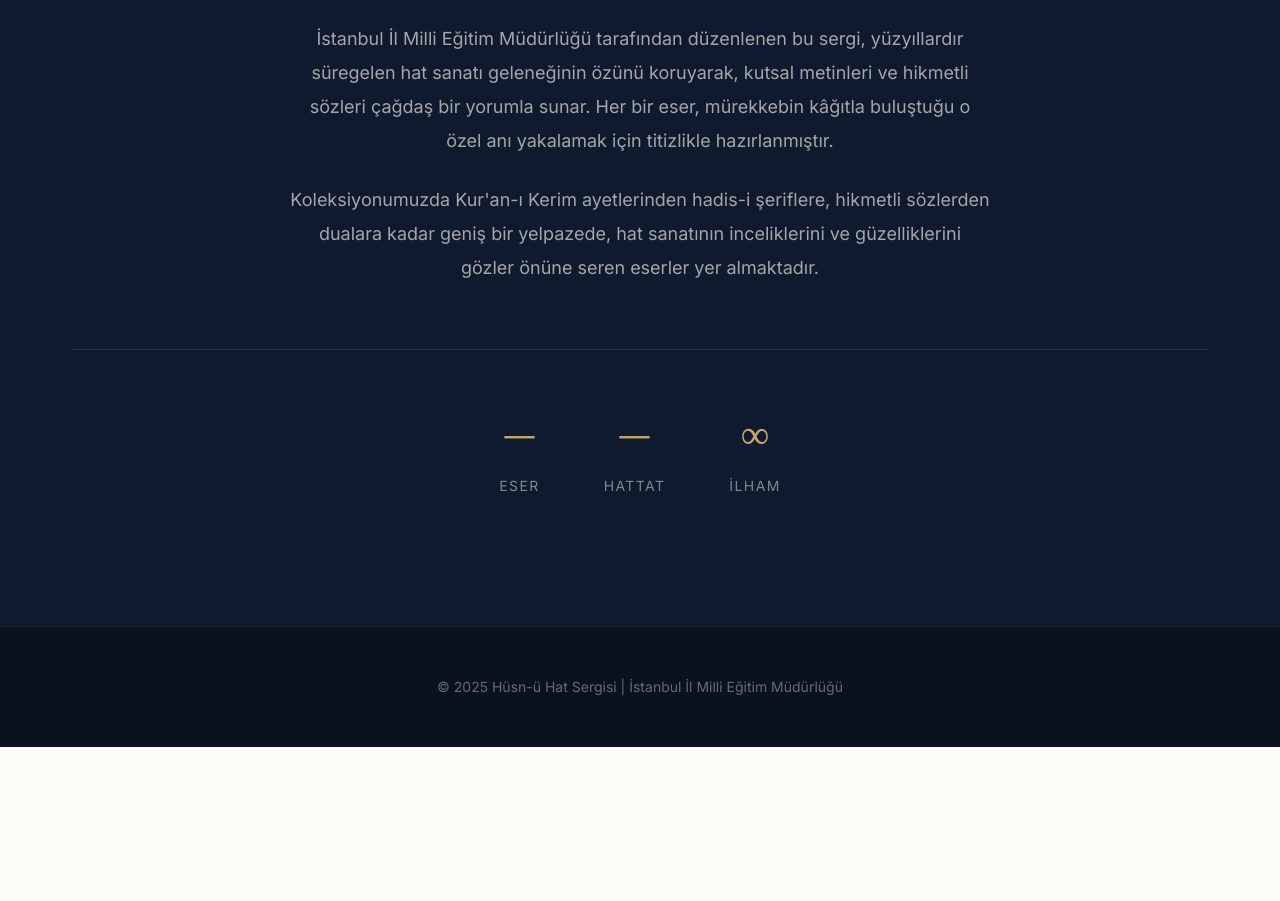
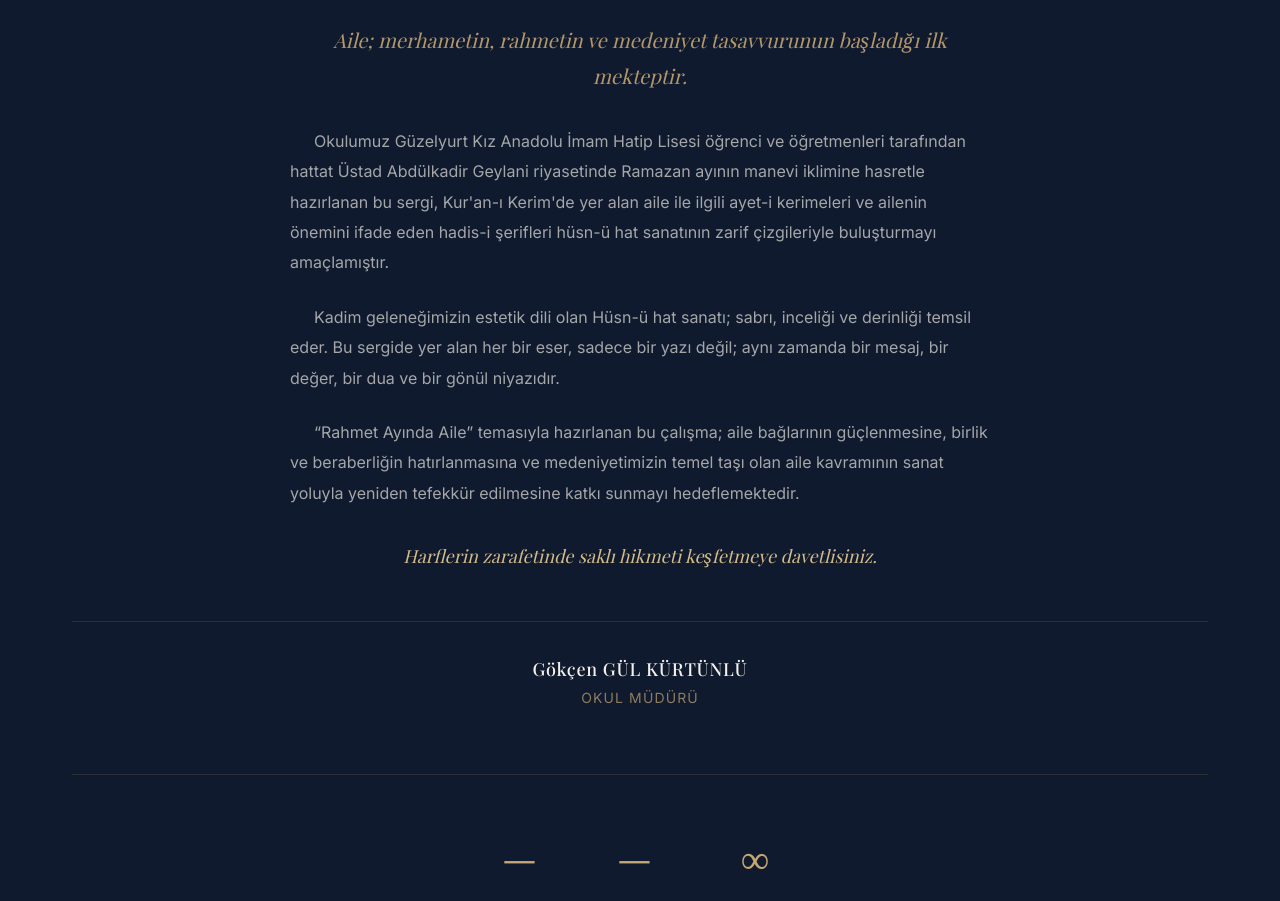
Before and after one commit to CelalTurkoglu/Sanal-hat-sergisi, a Next.js app: page / in a window 1280 px wide. Shown: the part 2600-3501 px from the top of the page. Before the commit the page ends 3347 px from the top, so only its background shows below. Built offline with nearby package versions, Linux system fonts and the light colour scheme; no server answers; the database is empty; a web font is replaced by a local one.

Commit message:
feat: Enhance About section with new content and styling for improved presentation

```diff
--- a/src/app/page.module.css
+++ b/src/app/page.module.css
@@ -405,18 +405,65 @@
 .aboutContent {
     max-width: 700px;
     margin: 0 auto;
+    text-align: left;
+}
+
+.aboutLead {
+    font-family: var(--font-heading);
+    font-size: var(--text-xl);
+    font-style: italic;
+    color: rgba(197, 165, 114, 0.9);
+    line-height: 1.8;
+    margin-bottom: var(--space-6);
     text-align: center;
 }
 
 .aboutText {
-    font-size: var(--text-lg);
+    font-size: var(--text-base);
     color: rgba(245, 241, 234, 0.65);
     line-height: 1.9;
     margin-bottom: var(--space-5);
+    text-indent: 1.5em;
 }
 
 .aboutText:last-child {
     margin-bottom: 0;
+}
+
+.aboutInvitation {
+    font-family: var(--font-heading);
+    font-size: var(--text-lg);
+    font-style: italic;
+    color: var(--accent-gold-light);
+    text-align: center;
+    margin-top: var(--space-6);
+    margin-bottom: 0;
+    line-height: 1.8;
+}
+
+.aboutSignature {
+    display: flex;
+    flex-direction: column;
+    align-items: center;
+    gap: 2px;
+    margin-top: var(--space-8);
+    padding-top: var(--space-6);
+    border-top: 1px solid rgba(197, 165, 114, 0.15);
+}
+
+.signatureName {
+    font-family: var(--font-heading);
+    font-size: var(--text-lg);
+    font-weight: 500;
+    color: #F5F1EA;
+    letter-spacing: 0.04em;
+}
+
+.signatureRole {
+    font-size: var(--text-sm);
+    color: rgba(197, 165, 114, 0.7);
+    letter-spacing: 0.08em;
+    text-transform: uppercase;
 }
 
 .stats {
--- a/src/app/page.tsx
+++ b/src/app/page.tsx
@@ -128,23 +128,39 @@ export default async function HomePage() {
           <h2 className={styles.sectionTitle}>Sergi Hakkında</h2>
 
           <div className={styles.aboutContent}>
-            <p className={styles.aboutText}>
-              İstanbul İl Milli Eğitim Müdürlüğü tarafından düzenlenen bu sergi,
-              yüzyıllardır süregelen hat sanatı geleneğinin özünü koruyarak,
-              kutsal metinleri ve hikmetli sözleri çağdaş bir yorumla sunar. Her bir eser,
-              mürekkebin kâğıtla buluştuğu o özel anı yakalamak için titizlikle hazırlanmıştır.
+            <p className={styles.aboutLead}>
+              Aile; merhametin, rahmetin ve medeniyet tasavvurunun başladığı ilk mekteptir.
             </p>
 
             <p className={styles.aboutText}>
-              {stats.totalArtworks > 0
-                ? `${stats.totalArtworks} eserin yer aldığı bu koleksiyon, Kur'an-ı Kerim ayetlerinden hadis-i şeriflere,
-                   hikmetli sözlerden dualara kadar geniş bir yelpazede, hat sanatının inceliklerini
-                   ve güzelliklerini gözler önüne serer.`
-                : `Koleksiyonumuzda Kur'an-ı Kerim ayetlerinden hadis-i şeriflere,
-                   hikmetli sözlerden dualara kadar geniş bir yelpazede, hat sanatının inceliklerini
-                   ve güzelliklerini gözler önüne seren eserler yer almaktadır.`
-              }
+              Okulumuz Güzelyurt Kız Anadolu İmam Hatip Lisesi öğrenci ve öğretmenleri tarafından
+              hattat Üstad Abdülkadir Geylani riyasetinde Ramazan ayının manevi iklimine hasretle
+              hazırlanan bu sergi, Kur&apos;an-ı Kerim&apos;de yer alan aile ile ilgili ayet-i kerimeleri
+              ve ailenin önemini ifade eden hadis-i şerifleri hüsn-ü hat sanatının zarif çizgileriyle
+              buluşturmayı amaçlamıştır.
             </p>
+
+            <p className={styles.aboutText}>
+              Kadim geleneğimizin estetik dili olan Hüsn-ü hat sanatı; sabrı, inceliği ve derinliği
+              temsil eder. Bu sergide yer alan her bir eser, sadece bir yazı değil; aynı zamanda
+              bir mesaj, bir değer, bir dua ve bir gönül niyazıdır.
+            </p>
+
+            <p className={styles.aboutText}>
+              &ldquo;Rahmet Ayında Aile&rdquo; temasıyla hazırlanan bu çalışma; aile bağlarının
+              güçlenmesine, birlik ve beraberliğin hatırlanmasına ve medeniyetimizin temel taşı
+              olan aile kavramının sanat yoluyla yeniden tefekkür edilmesine katkı sunmayı
+              hedeflemektedir.
+            </p>
+
+            <p className={styles.aboutInvitation}>
+              Harflerin zarafetinde saklı hikmeti keşfetmeye davetlisiniz.
+            </p>
+          </div>
+
+          <div className={styles.aboutSignature}>
+            <span className={styles.signatureName}>Gökçen GÜL KÜRTÜNLÜ</span>
+            <span className={styles.signatureRole}>Okul Müdürü</span>
           </div>
 
           <div className={styles.stats}>
```
